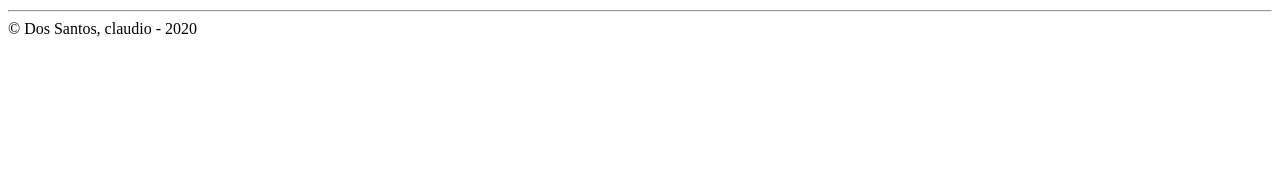
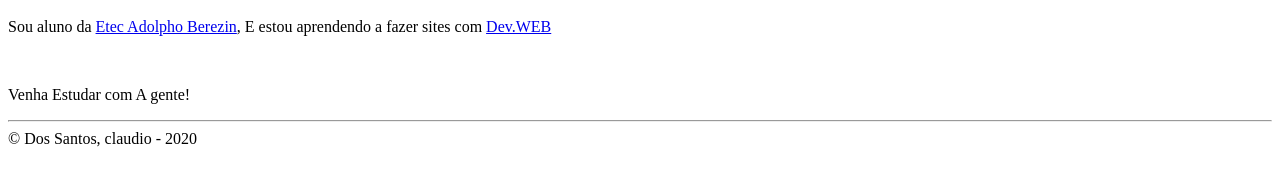
Before and after one commit to XxSweet/index.html, a plain HTML site: page index.html in a window 1280 px wide. Shown: the part 477-660 px from the top of the page. Drawn offline with Linux system fonts and the light colour scheme.

Commit message:
exercicio da Aula 1, de html na ETEC

```diff
--- a/index.html
+++ b/index.html
@@ -10,7 +10,9 @@
     <h1>Dev Web</h1>
     <p>Boa Minha Tropa! Essa e a primeira aula minha de HTML na ETEC !!</p>
     <img src="logo.png" alt="Logotipo do Dev Web" />
-    <hr />
+    <p>Sou aluno da <a href="http://eteab.com.br/">Etec Adolpho Berezin</a>, E estou aprendendo a fazer sites com <a href=" https://github.com/ermogenes">Dev.WEB</a></p><br>
+    <p>Venha Estudar com A gente! </p>
+    <hr>
     &copy; Dos Santos, claudio - 2020
 </body>
 </html>
```
